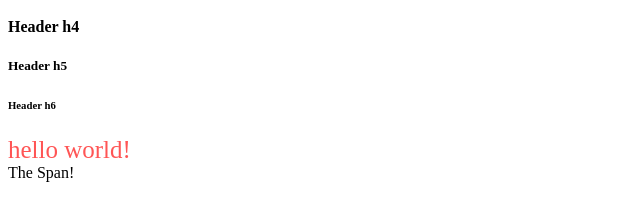
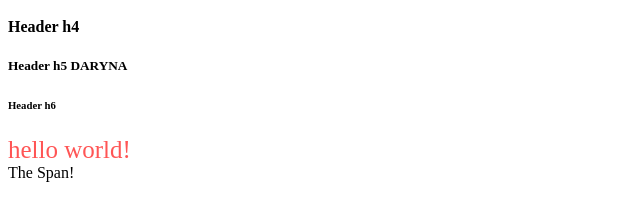
Before and after one commit to DimagaDev/FrontEnd21, a plain HTML site: page index.html in a window 1280 px wide. Shown: the part 441-662 px from the top of the page, 0-640 px from the left. Drawn offline with Linux system fonts and the light colour scheme.

Commit message:
Daryna 2

```diff
--- a/index.html
+++ b/index.html
@@ -19,7 +19,7 @@
 		<hr />
 		<h3 style="color: green">Header h3</h3>
 		<h4>Header h4</h4>
-		<h5 id="h5">Header h5</h5>
+		<h5 id="h5">Header h5 DARYNA</h5>
 		<h6 id="h6">Header h6</h6>
 		<div class="someStyle"> hello world! </div>
 		<span>The Span!</span>
```
